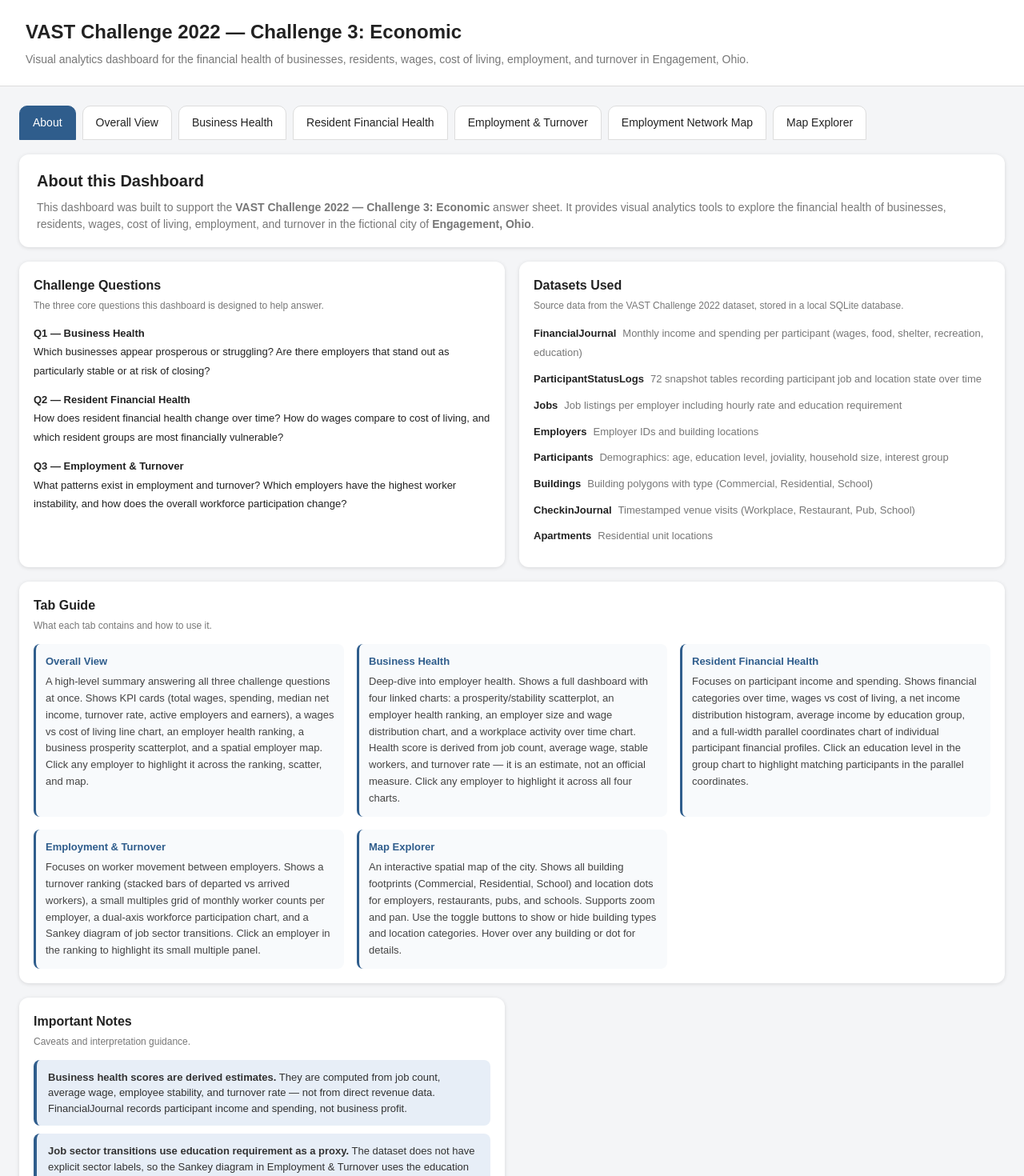
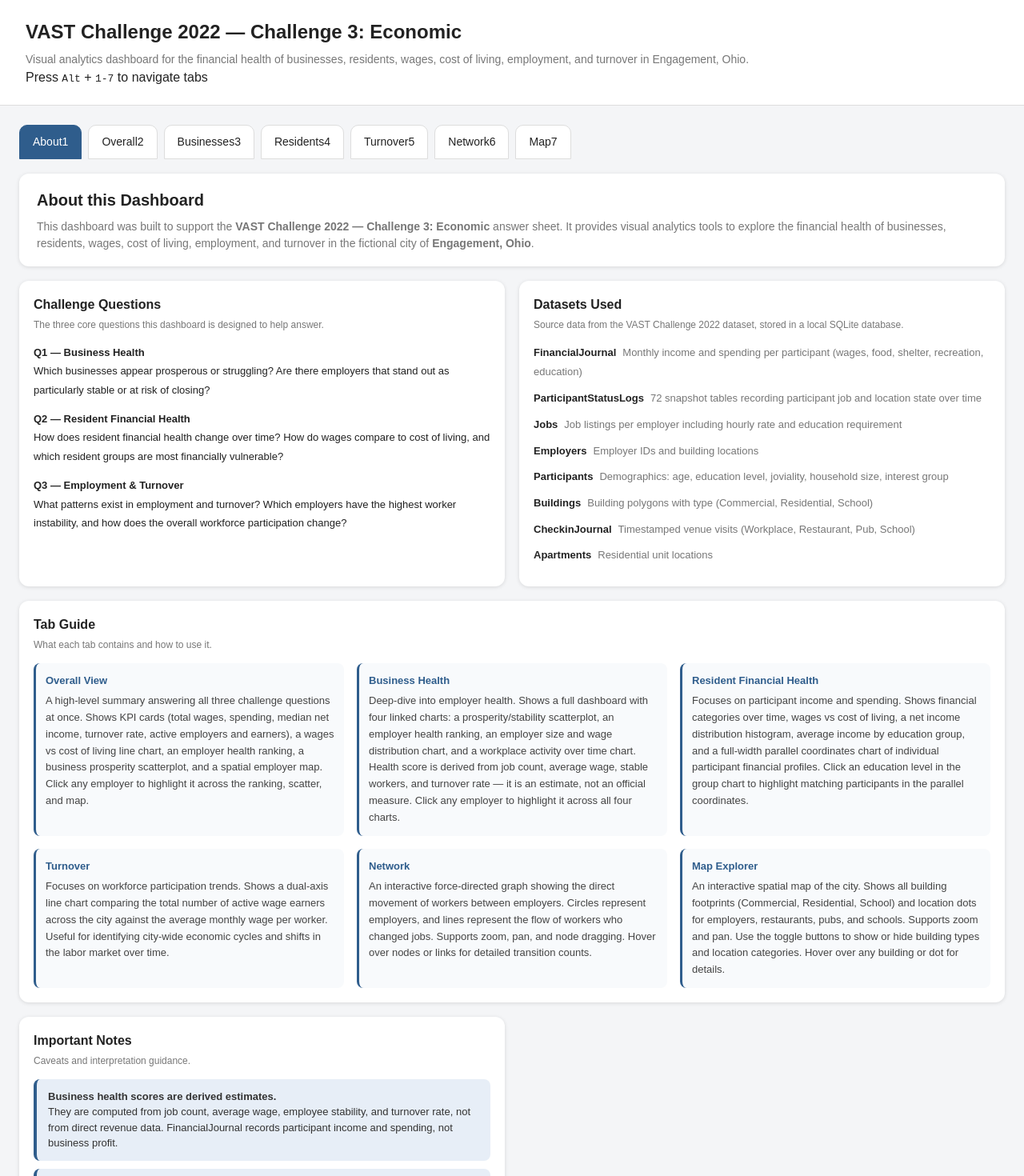
Before and after one commit to HenrikKlasen/HPDA_Project, a React (Vite) app in the folder frontend/: page /about in a window 1280 px wide. Shown: the top 1470 px of the page at 80% size. Built offline with nearby package versions, Linux system fonts and the light colour scheme.

Commit message:
feat: simplify navigation and remove economic diversity tab

```diff
--- a/frontend/src/components/layout/AppShell.jsx
+++ b/frontend/src/components/layout/AppShell.jsx
@@ -1,40 +1,120 @@
-import { NavLink } from 'react-router-dom';
+import React, { useEffect, useState } from "react";
+import { NavLink, useNavigate, useLocation } from "react-router-dom";
 
 const tabs = [
-  { to: '/about', label: 'About' },
-  { to: '/overall', label: 'Overall View' },
-  { to: '/business', label: 'Business Health' },
-  { to: '/residents', label: 'Resident Financial Health' },
-  { to: '/employment', label: 'Employment & Turnover' },
-  { to: '/network-map', label: 'Employment Network Map' },
-  { to: '/map', label: 'Map Explorer' },
+  { to: "/about", label: "About", shortcut: "1" },
+  { to: "/overall", label: "Overall", shortcut: "2" },
+  { to: "/business", label: "Businesses", shortcut: "3" },
+  {
+    to: "/residents",
+    label: "Residents",
+    shortcut: "4",
+  },
+  {
+    to: "/employment",
+    label: "Turnover",
+    shortcut: "5",
+  },
+  {
+    to: "/network-map",
+    label: "Network",
+    shortcut: "6",
+  },
+  { to: "/map", label: "Map", shortcut: "7" },
 ];
 
 function AppShell({ children }) {
+  const navigate = useNavigate();
+  const location = useLocation();
+  const [showBackToTop, setShowBackToTop] = useState(false);
+  const [isScrolled, setIsScrolled] = useState(false);
+
+  // Scroll logic
+  useEffect(() => {
+    window.scrollTo(0, 0);
+
+    const handleScroll = () => {
+      setShowBackToTop(window.scrollY > 400);
+      setIsScrolled(window.scrollY > 120);
+    };
+
+    window.addEventListener("scroll", handleScroll);
+    return () => window.removeEventListener("scroll", handleScroll);
+  }, [location.pathname]);
+
+  const scrollToTop = () => {
+    window.scrollTo({ top: 0, behavior: "smooth" });
+  };
+
+  // Keyboard shortcuts
+  useEffect(() => {
+    const handleKeyDown = (e) => {
+      // Alt + number for tab navigation
+      if (e.altKey && e.key >= "1" && e.key <= String(tabs.length)) {
+        e.preventDefault();
+        const tabIndex = parseInt(e.key) - 1;
+        navigate(tabs[tabIndex].to);
+      }
+      // Ctrl/Cmd + H for home (About page)
+      if ((e.ctrlKey || e.metaKey) && e.key === "h") {
+        e.preventDefault();
+        navigate("/about");
+      }
+    };
+
+    window.addEventListener("keydown", handleKeyDown);
+    return () => window.removeEventListener("keydown", handleKeyDown);
+  }, [navigate]);
+
   return (
     <div className="app-shell">
       <header className="app-header">
+        <div className="header-content">
+          <div>
             <h1>VAST Challenge 2022 — Challenge 3: Economic</h1>
             <p>
               Visual analytics dashboard for the financial health of businesses,
-          residents, wages, cost of living, employment, and turnover in Engagement, Ohio.
+              residents, wages, cost of living, employment, and turnover in
+              Engagement, Ohio.
             </p>
+          </div>
+          <div className="header-help">
+            <span className="help-text" title="Keyboard shortcuts available">
+              Press <kbd>Alt</kbd> + <kbd>1-{tabs.length}</kbd> to navigate tabs
+            </span>
+          </div>
+        </div>
       </header>
 
       <main className="app-main">
+        <div
+          className={`tabs-sticky-container ${isScrolled ? "scrolled" : ""}`}
+        >
           <nav className="tabs" aria-label="Dashboard tabs">
             {tabs.map((tab) => (
               <NavLink
                 key={tab.to}
                 to={tab.to}
-              className={({ isActive }) => `tab-link${isActive ? ' active' : ''}`}
+                className={({ isActive }) =>
+                  `tab-link${isActive ? " active" : ""}`
+                }
+                title={`${tab.label} (Alt+${tab.shortcut})`}
               >
-              {tab.label}
+                <span className="tab-label">{tab.label}</span>
+                <span className="tab-shortcut">{tab.shortcut}</span>
               </NavLink>
             ))}
           </nav>
+        </div>
 
         {children}
+        <button
+          className={`back-to-top ${showBackToTop ? "visible" : ""}`}
+          onClick={scrollToTop}
+          title="Back to Top"
+        >
+          🢁
+        </button>
       </main>
     </div>
   );
--- a/frontend/src/pages/AboutPage.jsx
+++ b/frontend/src/pages/AboutPage.jsx
@@ -1,56 +1,89 @@
+import React from "react";
+
 function AboutPage() {
   return (
     <section>
       <div className="section-intro">
         <h2>About this Dashboard</h2>
         <p>
-          This dashboard was built to support the <strong>VAST Challenge 2022 — Challenge 3: Economic</strong> answer sheet.
-          It provides visual analytics tools to explore the financial health of businesses, residents, wages,
-          cost of living, employment, and turnover in the fictional city of <strong>Engagement, Ohio</strong>.
+          This dashboard was built to support the{" "}
+          <strong>VAST Challenge 2022 — Challenge 3: Economic</strong> answer
+          sheet. It provides visual analytics tools to explore the financial
+          health of businesses, residents, wages, cost of living, employment,
+          and turnover in the fictional city of{" "}
+          <strong>Engagement, Ohio</strong>.
         </p>
       </div>
 
       <div className="chart-grid">
-
         <div className="chart-card">
           <h3>Challenge Questions</h3>
-          <p className="chart-note">The three core questions this dashboard is designed to help answer.</p>
-          <div style={{ lineHeight: '1.8', fontSize: '13px' }}>
-            <p style={{ marginBottom: '12px' }}>
-              <strong>Q1 — Business Health</strong><br />
-              Which businesses appear prosperous or struggling? Are there employers that stand out
-              as particularly stable or at risk of closing?
+          <p className="chart-note">
+            The three core questions this dashboard is designed to help answer.
+          </p>
+          <div style={{ lineHeight: "1.8", fontSize: "13px" }}>
+            <p style={{ marginBottom: "12px" }}>
+              <strong>Q1 — Business Health</strong>
+              <br />
+              Which businesses appear prosperous or struggling? Are there
+              employers that stand out as particularly stable or at risk of
+              closing?
             </p>
-            <p style={{ marginBottom: '12px' }}>
-              <strong>Q2 — Resident Financial Health</strong><br />
-              How does resident financial health change over time? How do wages compare to cost of living,
-              and which resident groups are most financially vulnerable?
+            <p style={{ marginBottom: "12px" }}>
+              <strong>Q2 — Resident Financial Health</strong>
+              <br />
+              How does resident financial health change over time? How do wages
+              compare to cost of living, and which resident groups are most
+              financially vulnerable?
             </p>
             <p>
-              <strong>Q3 — Employment &amp; Turnover</strong><br />
-              What patterns exist in employment and turnover? Which employers have the highest
-              worker instability, and how does the overall workforce participation change?
+              <strong>Q3 — Employment &amp; Turnover</strong>
+              <br />
+              What patterns exist in employment and turnover? Which employers
+              have the highest worker instability, and how does the overall
+              workforce participation change?
             </p>
           </div>
         </div>
 
         <div className="chart-card">
           <h3>Datasets Used</h3>
-          <p className="chart-note">Source data from the VAST Challenge 2022 dataset, stored in a local SQLite database.</p>
-          <div style={{ lineHeight: '1.9', fontSize: '13px' }}>
+          <p className="chart-note">
+            Source data from the VAST Challenge 2022 dataset, stored in a local
+            SQLite database.
+          </p>
+          <div style={{ lineHeight: "1.9", fontSize: "13px" }}>
             {[
-              ['FinancialJournal', 'Monthly income and spending per participant (wages, food, shelter, recreation, education)'],
-              ['ParticipantStatusLogs', '72 snapshot tables recording participant job and location state over time'],
-              ['Jobs', 'Job listings per employer including hourly rate and education requirement'],
-              ['Employers', 'Employer IDs and building locations'],
-              ['Participants', 'Demographics: age, education level, joviality, household size, interest group'],
-              ['Buildings', 'Building polygons with type (Commercial, Residential, School)'],
-              ['CheckinJournal', 'Timestamped venue visits (Workplace, Restaurant, Pub, School)'],
-              ['Apartments', 'Residential unit locations'],
+              [
+                "FinancialJournal",
+                "Monthly income and spending per participant (wages, food, shelter, recreation, education)",
+              ],
+              [
+                "ParticipantStatusLogs",
+                "72 snapshot tables recording participant job and location state over time",
+              ],
+              [
+                "Jobs",
+                "Job listings per employer including hourly rate and education requirement",
+              ],
+              ["Employers", "Employer IDs and building locations"],
+              [
+                "Participants",
+                "Demographics: age, education level, joviality, household size, interest group",
+              ],
+              [
+                "Buildings",
+                "Building polygons with type (Commercial, Residential, School)",
+              ],
+              [
+                "CheckinJournal",
+                "Timestamped venue visits (Workplace, Restaurant, Pub, School)",
+              ],
+              ["Apartments", "Residential unit locations"],
             ].map(([name, desc]) => (
-              <div key={name} style={{ marginBottom: '8px' }}>
+              <div key={name} style={{ marginBottom: "8px" }}>
                 <strong>{name}</strong>
-                <span style={{ color: '#777', marginLeft: '8px' }}>{desc}</span>
+                <span style={{ color: "#777", marginLeft: "8px" }}>{desc}</span>
               </div>
             ))}
           </div>
@@ -58,33 +91,62 @@
 
         <div className="chart-card full-width">
           <h3>Tab Guide</h3>
-          <p className="chart-note">What each tab contains and how to use it.</p>
-          <div style={{ display: 'grid', gridTemplateColumns: 'repeat(3, 1fr)', gap: '16px', fontSize: '13px' }}>
+          <p className="chart-note">
+            What each tab contains and how to use it.
+          </p>
+          <div
+            style={{
+              display: "grid",
+              gridTemplateColumns: "repeat(3, 1fr)",
+              gap: "16px",
+              fontSize: "13px",
+            }}
+          >
             {[
               {
-                tab: 'Overall View',
-                desc: 'A high-level summary answering all three challenge questions at once. Shows KPI cards (total wages, spending, median net income, turnover rate, active employers and earners), a wages vs cost of living line chart, an employer health ranking, a business prosperity scatterplot, and a spatial employer map. Click any employer to highlight it across the ranking, scatter, and map.',
+                tab: "Overall View",
+                desc: "A high-level summary answering all three challenge questions at once. Shows KPI cards (total wages, spending, median net income, turnover rate, active employers and earners), a wages vs cost of living line chart, an employer health ranking, a business prosperity scatterplot, and a spatial employer map. Click any employer to highlight it across the ranking, scatter, and map.",
               },
               {
-                tab: 'Business Health',
-                desc: 'Deep-dive into employer health. Shows a full dashboard with four linked charts: a prosperity/stability scatterplot, an employer health ranking, an employer size and wage distribution chart, and a workplace activity over time chart. Health score is derived from job count, average wage, stable workers, and turnover rate — it is an estimate, not an official measure. Click any employer to highlight it across all four charts.',
+                tab: "Business Health",
+                desc: "Deep-dive into employer health. Shows a full dashboard with four linked charts: a prosperity/stability scatterplot, an employer health ranking, an employer size and wage distribution chart, and a workplace activity over time chart. Health score is derived from job count, average wage, stable workers, and turnover rate — it is an estimate, not an official measure. Click any employer to highlight it across all four charts.",
               },
               {
-                tab: 'Resident Financial Health',
-                desc: 'Focuses on participant income and spending. Shows financial categories over time, wages vs cost of living, a net income distribution histogram, average income by education group, and a full-width parallel coordinates chart of individual participant financial profiles. Click an education level in the group chart to highlight matching participants in the parallel coordinates.',
+                tab: "Resident Financial Health",
+                desc: "Focuses on participant income and spending. Shows financial categories over time, wages vs cost of living, a net income distribution histogram, average income by education group, and a full-width parallel coordinates chart of individual participant financial profiles. Click an education level in the group chart to highlight matching participants in the parallel coordinates.",
               },
               {
-                tab: 'Employment & Turnover',
-                desc: 'Focuses on worker movement between employers. Shows a turnover ranking (stacked bars of departed vs arrived workers), a small multiples grid of monthly worker counts per employer, a dual-axis workforce participation chart, and a Sankey diagram of job sector transitions. Click an employer in the ranking to highlight its small multiple panel.',
+                tab: "Turnover",
+                desc: "Focuses on workforce participation trends. Shows a dual-axis line chart comparing the total number of active wage earners across the city against the average monthly wage per worker. Useful for identifying city-wide economic cycles and shifts in the labor market over time.",
               },
               {
-                tab: 'Map Explorer',
-                desc: 'An interactive spatial map of the city. Shows all building footprints (Commercial, Residential, School) and location dots for employers, restaurants, pubs, and schools. Supports zoom and pan. Use the toggle buttons to show or hide building types and location categories. Hover over any building or dot for details.',
+                tab: "Network",
+                desc: "An interactive force-directed graph showing the direct movement of workers between employers. Circles represent employers, and lines represent the flow of workers who changed jobs. Supports zoom, pan, and node dragging. Hover over nodes or links for detailed transition counts.",
+              },
+              {
+                tab: "Map Explorer",
+                desc: "An interactive spatial map of the city. Shows all building footprints (Commercial, Residential, School) and location dots for employers, restaurants, pubs, and schools. Supports zoom and pan. Use the toggle buttons to show or hide building types and location categories. Hover over any building or dot for details.",
               },
             ].map(({ tab, desc }) => (
-              <div key={tab} style={{ background: '#f8fafc', borderRadius: '8px', padding: '12px', borderLeft: '3px solid #2f5d8c' }}>
-                <div style={{ fontWeight: 'bold', marginBottom: '6px', color: '#2f5d8c' }}>{tab}</div>
-                <div style={{ color: '#444', lineHeight: '1.6' }}>{desc}</div>
+              <div
+                key={tab}
+                style={{
+                  background: "#f8fafc",
+                  borderRadius: "8px",
+                  padding: "12px",
+                  borderLeft: "3px solid #2f5d8c",
+                }}
+              >
+                <div
+                  style={{
+                    fontWeight: "bold",
+                    marginBottom: "6px",
+                    color: "#2f5d8c",
+                  }}
+                >
+                  {tab}
+                </div>
+                <div style={{ color: "#444", lineHeight: "1.6" }}>{desc}</div>
               </div>
             ))}
           </div>
@@ -93,26 +155,36 @@
         <div className="chart-card">
           <h3>Important Notes</h3>
           <p className="chart-note">Caveats and interpretation guidance.</p>
-          <div style={{ lineHeight: '1.8', fontSize: '13px' }}>
-            <div className="answer-box" style={{ marginBottom: '10px' }}>
-              <strong>Business health scores are derived estimates.</strong> They are computed from
-              job count, average wage, employee stability, and turnover rate — not from direct revenue data.
-              FinancialJournal records participant income and spending, not business profit.
+          <div style={{ lineHeight: "1.8", fontSize: "13px" }}>
+            <div className="answer-box" style={{ marginBottom: "10px" }}>
+              <strong>Business health scores are derived estimates.</strong>{" "}
+              <br></br>
+              They are computed from job count, average wage, employee
+              stability, and turnover rate, not from direct revenue data.
+              FinancialJournal records participant income and spending, not
+              business profit.
             </div>
-            <div className="answer-box" style={{ marginBottom: '10px' }}>
-              <strong>Job sector transitions use education requirement as a proxy.</strong> The dataset
-              does not have explicit sector labels, so the Sankey diagram in Employment &amp; Turnover
-              uses the education requirement of a participant's dominant job as a sector proxy.
+            <div className="answer-box" style={{ marginBottom: "10px" }}>
+              <strong>
+                Job sector transitions use education requirement as a proxy.
+              </strong>{" "}
+              <br></br>
+              The dataset does not have explicit sector labels, so the Sankey
+              diagram in Employment &amp; Turnover uses the education
+              requirement of a participant's dominant job as a sector proxy.
             </div>
             <div className="answer-box">
-              <strong>Turnover is measured between the first and last status log periods.</strong> The
-              72 ParticipantStatusLog snapshots span the full study period. Departed = workers present
-              at the start who are gone at the end. Arrived = workers not present at the start who
-              appear at the end.
+              <strong>
+                Turnover is measured between the first and last status log
+                periods.
+              </strong>{" "}
+              <br></br>
+              The 72 ParticipantStatusLog snapshots span the full study period.
+              Departed = workers present at the start who are gone at the end.
+              Arrived = workers not present at the start who appear at the end.
             </div>
           </div>
         </div>
-
       </div>
     </section>
   );
```
Also changed, not shown: frontend/src/App.jsx (+16 -12 lines). Lines whose indentation alone changed are shown as unchanged.
